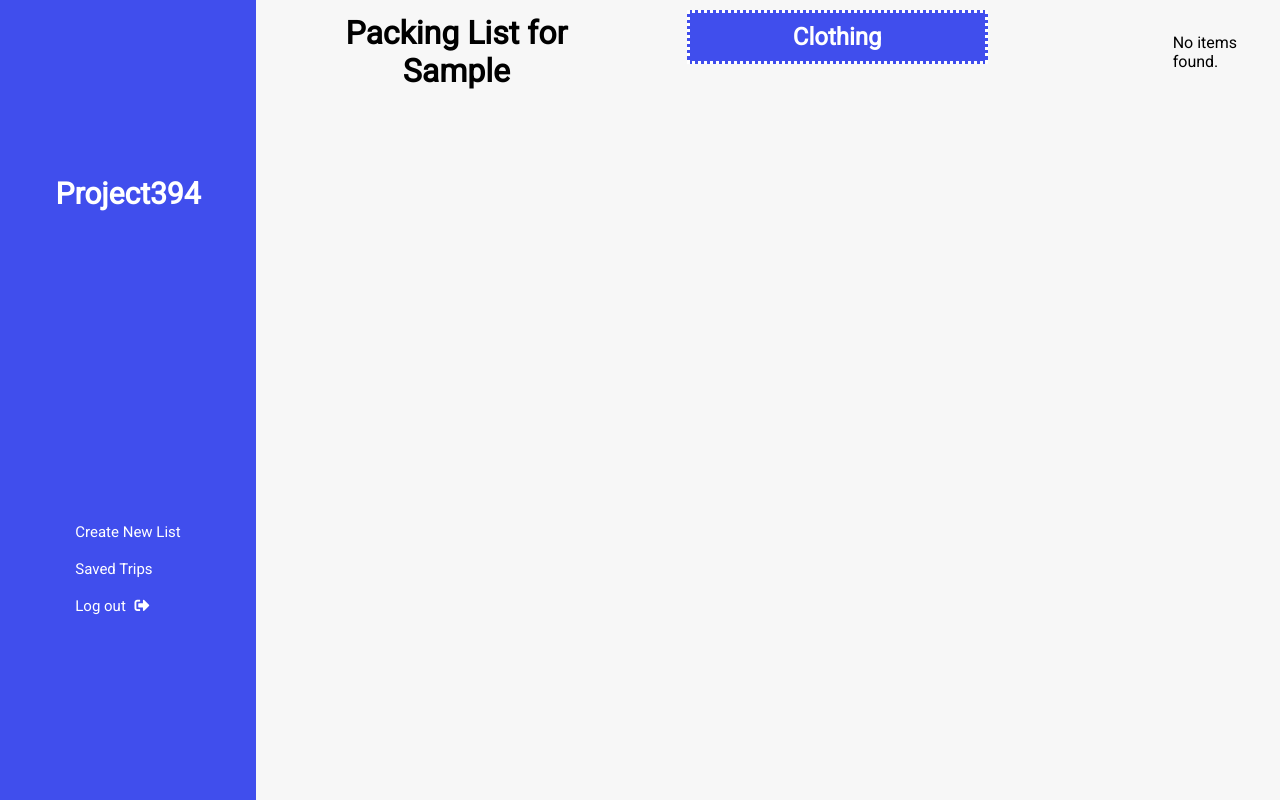
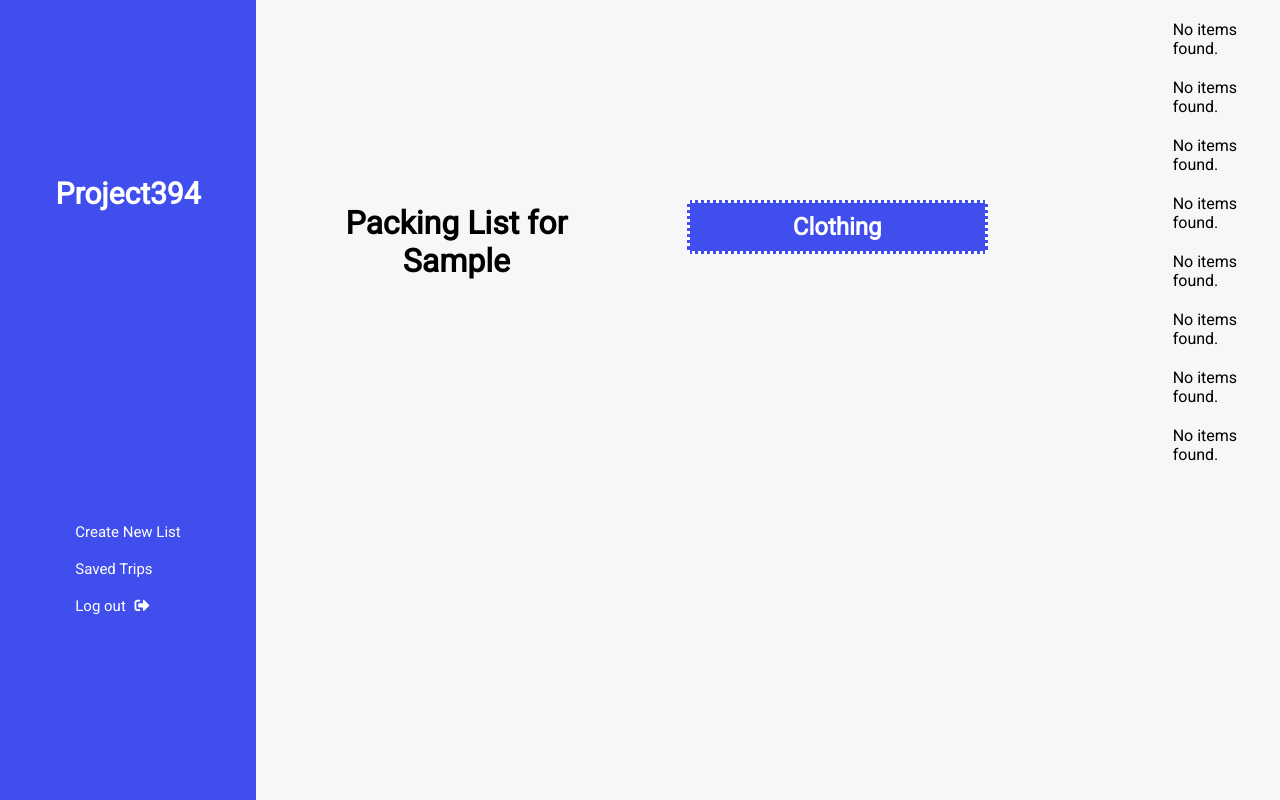
Before and after one commit to kmatta0731/AstroPackSchoolProj, a Django app: page /saved-list/1 in a window 1280 px wide. Run offline with Django 4.2, Linux system fonts and the light colour scheme; tables that the repository leaves empty hold one stand-in row (values such as "Sample post"); some libraries are stand-ins or nearby versions.

Commit message:
saved_list page update

```diff
--- a/myapp/myapp/views.py
+++ b/myapp/myapp/views.py
@@ -74,23 +74,6 @@ def saved_trips(request):
     trips = Trip.objects.filter(trip_userID=user_id).order_by('-id')
     return render(request, "user_dashboard/templates/saved_trips.html", {'trips': trips})
 
-# def saved_list(request, trip_id):
-#     trip = Trip.objects.get(id=trip_id)
-#     saved_list = Generated_list.objects.filter(gen_tripID=trip)
-#     print(trip)
-#     print(saved_list)
-#     context = {'saved_list': saved_list}
-#     return render(request, 'saved_list.html', context)
-
-# def saved_list(request, trip_id):
-#     trip = Trip.objects.get(id=trip_id)
-#     saved_list = Generated_list.objects.filter(gen_tripID=trip).first()
-#     if saved_list:
-#         print(saved_list.gen_clothing.all())  # debug code
-#         context = {'saved_list': saved_list}
-#         return render(request, 'saved_list.html', context)
-#     else:
-#         return HttpResponse("Error: no saved list found.")
 
 def saved_list(request, trip_id):
     trip = Trip.objects.get(id=trip_id)
@@ -98,8 +81,15 @@ def saved_list(request, trip_id):
     if saved_list:
         print(saved_list.gen_clothing.all())  # debug code
         clothing_items = saved_list.gen_clothing.all()
-        for item in clothing_items:
-            print(item)  # debug code
+        comfort_items = saved_list.gen_comfort.all()
+        accessory_items = saved_list.gen_accessories.all()
+        toiletry_items = saved_list.gen_toiletries.all()
+        health_items = saved_list.gen_health.all()
+        equipment_items = saved_list.gen_equipment.all()
+        shoe_items = saved_list.gen_shoe.all()
+        essential_items = saved_list.gen_essentials.all()
+
+
         context = {'saved_list': saved_list}
         return render(request, 'saved_list.html', context)
     else:
--- a/myapp/templates/saved_list.html
+++ b/myapp/templates/saved_list.html
@@ -32,12 +32,57 @@
 
             <h2>Clothing</h2>
             <ul>
-            {% for item in saved_list.gen_clothing.all %}
-                <li>{{ item }}</li>
-            {% empty %}
-                <li>No items found.</li>
-            {% endfor %}
+                {% for item in saved_list.gen_clothing.all %}
+                    <li>{{ item }}</li>
+                {% empty %}
+                    <li>No items found.</li>
+                {% endfor %}
+
+                {% for item in saved_list.gen_comfort.all %}
+                    <li>{{ item }}</li>
+                    {% empty %}
+                    <li>No items found.</li>
+                    {% endfor %}
+
+                {% for item in saved_list.gen_accessories.all %}
+                    <li>{{ item }}</li>
+                    {% empty %}
+                        <li>No items found.</li>
+                    {% endfor %}
+
+
+                {% for item in saved_list.gen_shoe.all %}
+                    <li>{{ item }}</li>
+                    {% empty %}
+                    <li>No items found.</li>
+                    {% endfor %}
+
+                {% for item in saved_list.gen_toiletries.all %}
+                    <li>{{ item }}</li>
+                    {% empty %}
+                    <li>No items found.</li>
+                    {% endfor %}
+
+                {% for item in saved_list.gen_essentials.all %}
+                    <li>{{ item }}</li>
+                    {% empty %}
+                    <li>No items found.</li>
+                    {% endfor %}
+
+                {% for item in saved_list.gen_equipment.all %}
+                    <li>{{ item }}</li>
+                    {% empty %}
+                    <li>No items found.</li>
+                    {% endfor %}
+
+                {% for item in saved_list.gen_health.all %}
+                    <li>{{ item }}</li>
+                    {% empty %}
+                    <li>No items found.</li>
+                    {% endfor %}
+
             </ul>
+
 
             {% endblock %}
 
```
